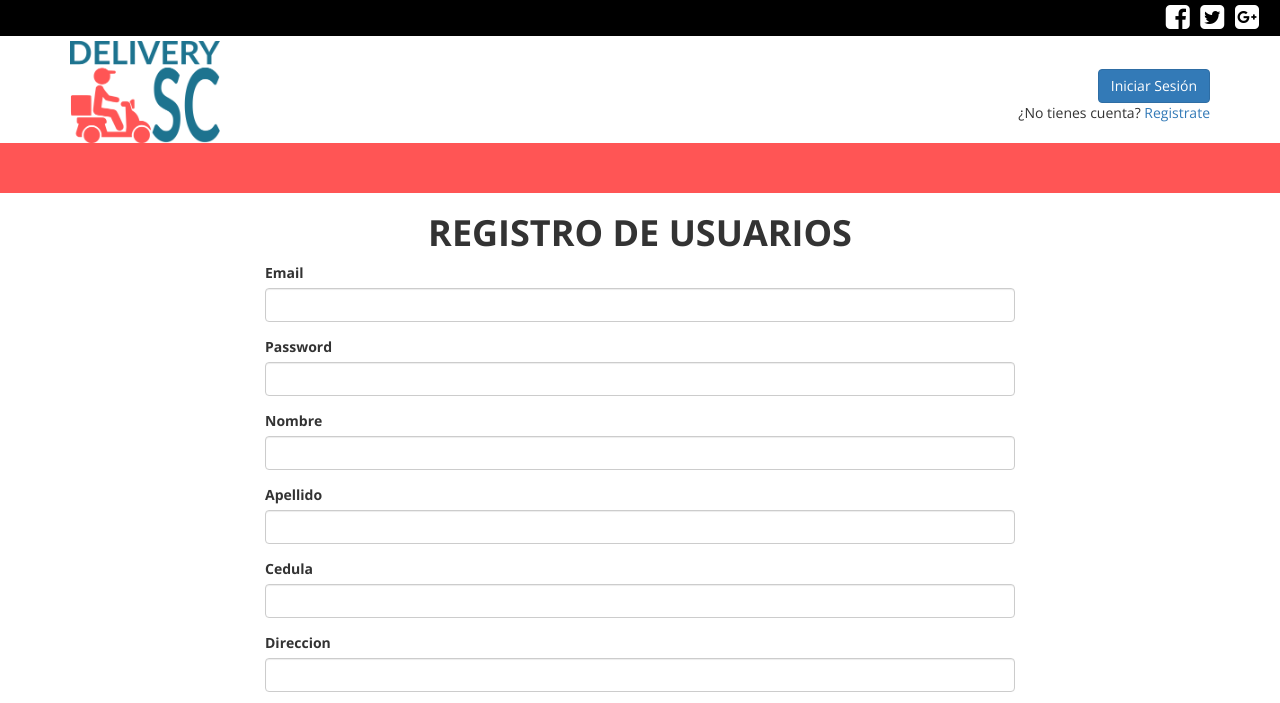
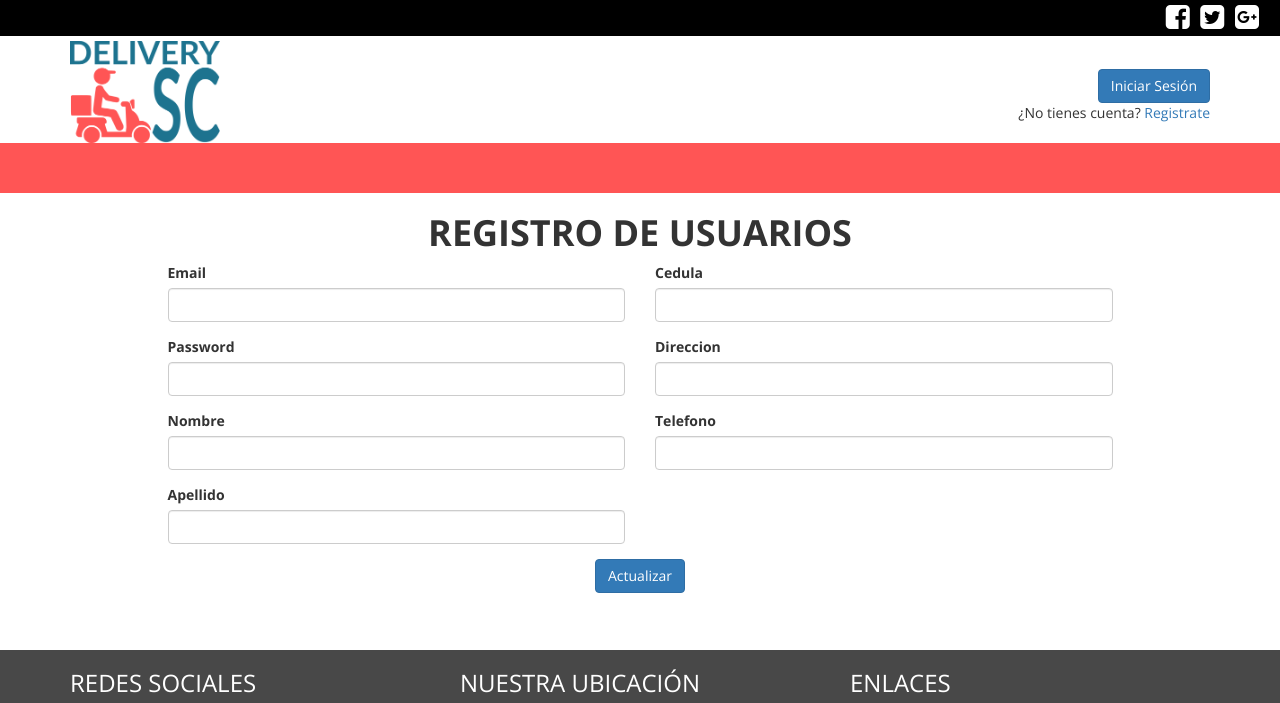
Before and after one commit to Thais89/Proyecto, a Yii app: the page made by views/site/registro-usuario.php in a window 1280 px wide. Shown: the top 703 px of the page. Run offline with PHP 8.4 and a stand-in for Yii, Linux system fonts and the light colour scheme; the template is opened without the code that fills it, so the values that code supplies are empty; form fields are guessed from the names that the template uses; some libraries are stand-ins or nearby versions.

Commit message:
Se cambió el formulario de registro a dos columnas

```diff
--- a/views/site/_form.php
+++ b/views/site/_form.php
@@ -8,28 +8,33 @@ use yii\bootstrap\ActiveForm;
 /* @var $form yii\widgets\ActiveForm */
 ?>
 
-<div class="usuarios-form">
+<?php $form = ActiveForm::begin(); ?>
+<div class="usuarios-form row">
 
-    <?php $form = ActiveForm::begin(); ?>
-
+    <div class="col-sm-12 col-md-6">
         <?= $form->field($model, 'email')->textInput(['maxlength' => true]) ?>
 
         <?= $form->field($model, 'password')->passwordInput(['maxlength' => true]) ?>
-
         <?= $form->field($model, 'nombre')->textInput(['maxlength' => true]) ?>
 
         <?= $form->field($model, 'apellido')->textInput(['maxlength' => true]) ?>
+    </div>
 
+    <div class="col-sm-12 col-md-6">
         <?= $form->field($model, 'cedula')->textInput(['maxlength' => true]) ?>
 
         <?= $form->field($model, 'direccion')->textInput(['maxlength' => true]) ?>
 
         <?= $form->field($model, 'telefono')->textInput(['maxlength' => true]) ?>
+    </div>
 
+    <div class="row">
+    <div class="col-sm-12 col-md-12">
         <div class="form-group text-center">
         <?= Html::submitButton($model->isNewRecord ? 'Crear Cuenta' : 'Actualizar', ['class' => $model->isNewRecord ? 'btn btn-primary' : 'btn btn-primary']) ?>
         </div>
-
-    <?php ActiveForm::end(); ?>
+    </div>
+    </div>
 
 </div>
+<?php ActiveForm::end(); ?>
--- a/views/site/registro-usuario.php
+++ b/views/site/registro-usuario.php
@@ -12,7 +12,7 @@ $this->title = 'Registro de Usuarios';
 <div class="usuarios-create container">
 <div class="row">
 
-<div class="col-sm-12 col-md-8 col-md-offset-2">
+<div class="col-sm-12 col-md-10 col-md-offset-1">
     <h1 align="center"><?= Html::encode($this->title) ?></h1>
 
     <?= $this->render('_form', [
```
Lines whose indentation alone changed are shown as unchanged.
